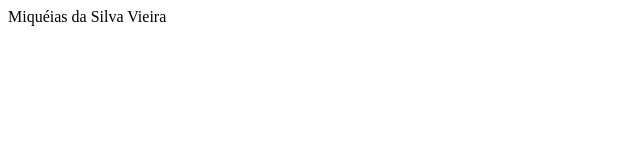
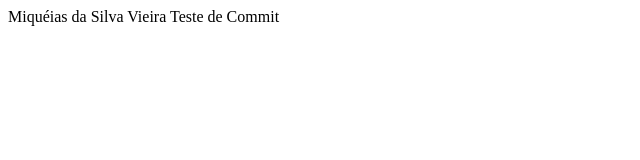
Before and after one commit to MiqueiasVieira/curso-git, a plain HTML site: page index.html in a window 1280 px wide. Shown: the whole page, without its empty margins (0-640 px from the left). Drawn offline with Linux system fonts and the light colour scheme.

Commit message:
Adicionando a tag span

```diff
--- a/index.html
+++ b/index.html
@@ -3,5 +3,6 @@
 		Miquéias da Silva Vieira
 	</head>
 	<body>
+		<span>Teste de Commit</span>
 	</body>
 </html>
```
